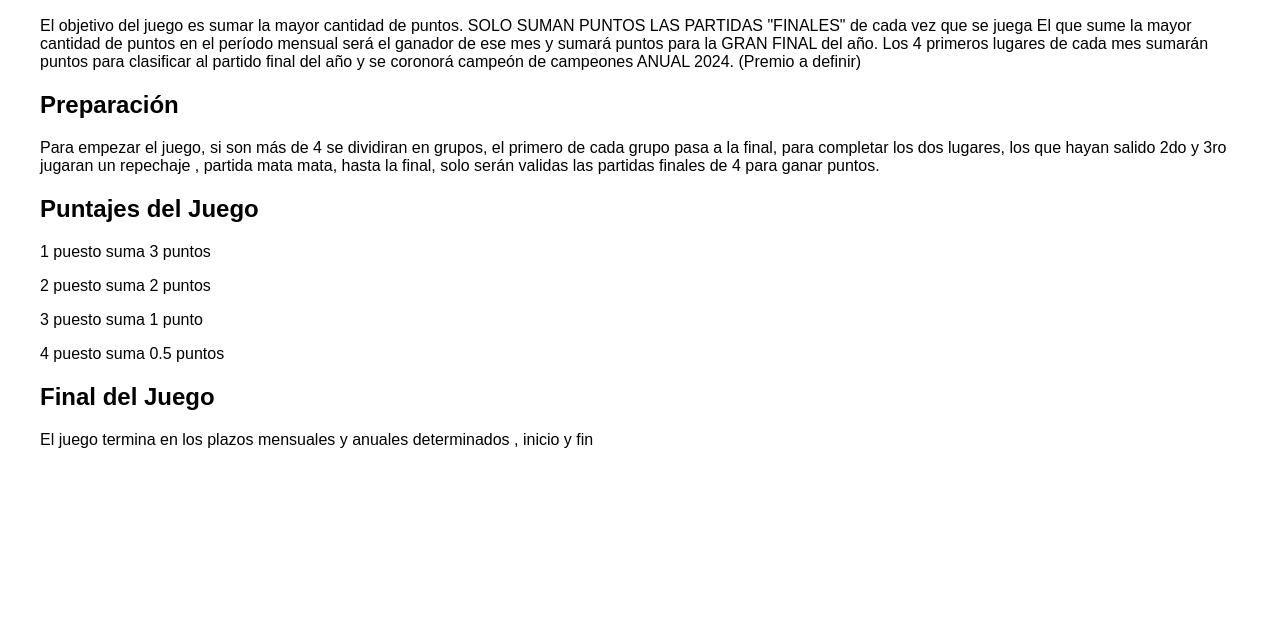
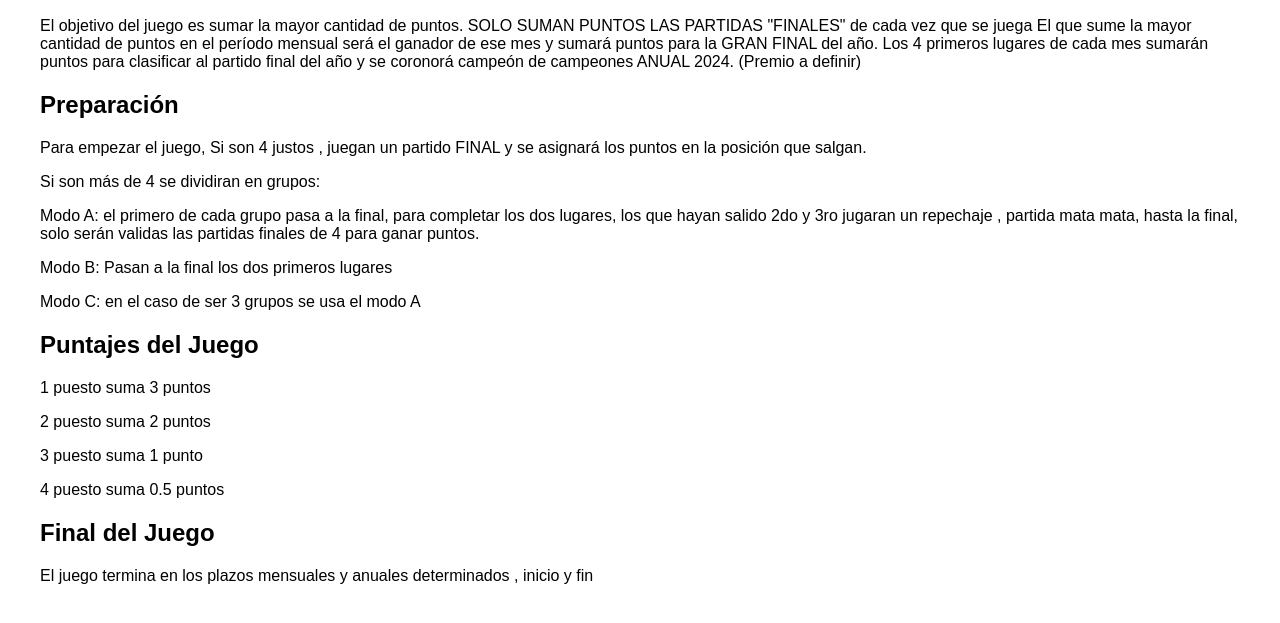
Before and after one commit to diacono81/WebLUdo, a plain HTML site: page Reglas.html in a window 1280 px wide. Shown: the part 151-774 px from the top of the page. Drawn offline with Linux system fonts and the light colour scheme.

Commit message:
Update 240824

```diff
--- a/Reglas.html
+++ b/Reglas.html
@@ -39,8 +39,17 @@
     </p>
 
     <h2>Preparación</h2>
-    <p>Para empezar el juego, si son más de 4 se dividiran en grupos, el primero de cada grupo pasa a la final, para completar los dos lugares, los que hayan salido 2do y 3ro jugaran un repechaje , partida mata mata,
+    <p>Para empezar el juego,
+        Si son 4 justos , juegan un partido FINAL y se asignará los puntos en la posición que salgan.</p>
+
+        <p>Si son más de 4 se dividiran en grupos:<p>
+
+       <p> Modo A: el primero de cada grupo pasa a la final, para completar los dos lugares, los que hayan salido 2do y 3ro jugaran un repechaje , partida mata mata,
         hasta la final, solo serán validas las partidas finales de 4 para ganar puntos.</p>
+
+    <p>Modo B: Pasan a la final los dos primeros lugares</p>
+
+<p>Modo C: en el caso de ser 3 grupos se usa el modo A</p>
 
 
     <h2>Puntajes del Juego  </h2>
```
